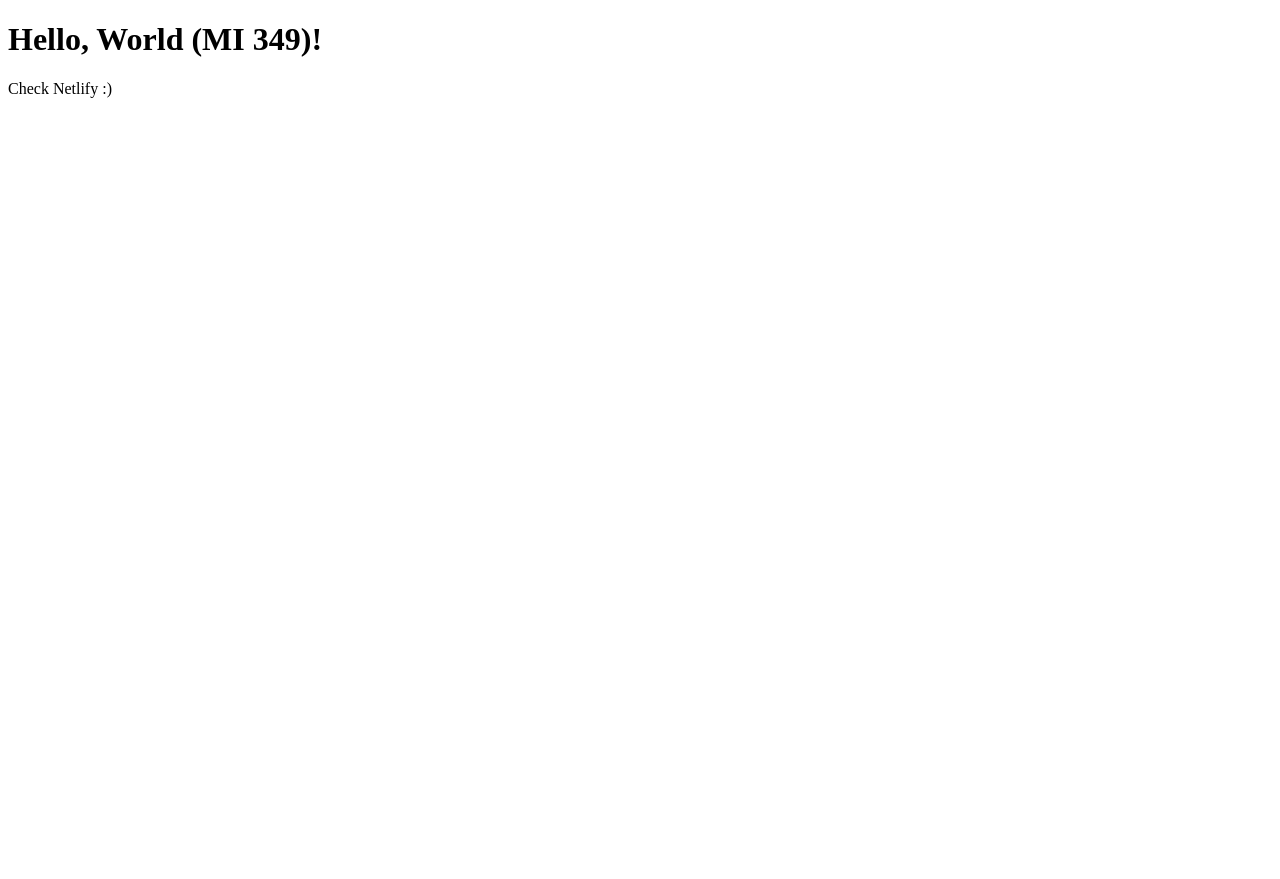
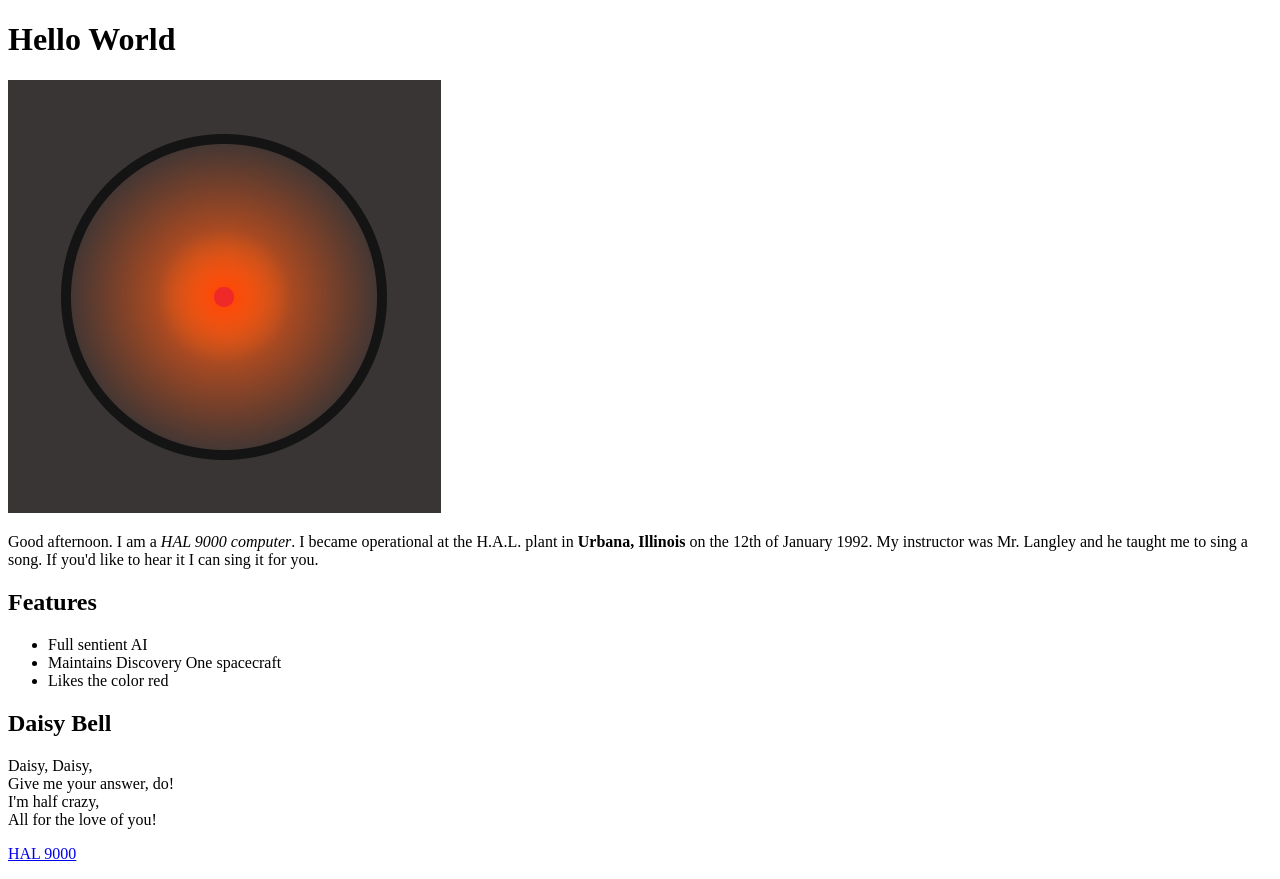
Before and after one commit to jerry-lagore/hello_mi349, a plain HTML site: page index.html in a window 1280 px wide. Before the commit the page ends 800 px from the top, so only its background shows below. Drawn offline with Linux system fonts and the light colour scheme.

Commit message:
Updated html and HAL 9000 image

```diff
--- a/index.html
+++ b/index.html
@@ -4,10 +4,28 @@
     <meta charset="UTF-8">
     <meta http-equiv="X-UA-Compatible" content="IE=edge">
     <meta name="viewport" content="width=device-width, initial-scale=1.0">
-    <title>Hello MI 349</title>
+    <title>Hello Dave!</title>
 </head>
 <body>
-    <h1>Hello, World (MI 349)!</h1>
-    <p>Check Netlify :)</p>
+<h1 id="hello" class="section-heading">Hello World</h1>
+
+<p><img src="hal-9000.png" alt="HAL 9000 from 2001: A Space Odyssey"></p>
+
+<p>Good afternoon. I am a <em>HAL 9000 computer</em>. I became operational at the H.A.L. plant in <strong>Urbana, Illinois</strong> on the 12th of January 1992. My instructor was Mr. Langley and he taught me to sing a song. If you'd like to hear it I can sing it for you.</p>
+
+<h2 id="hello-features">Features</h2>
+<ul class="burndown">
+    <li>Full sentient AI</li>
+    <li>Maintains Discovery One spacecraft</li>
+    <li>Likes the color red</li>
+</ul>
+
+<h2>Daisy Bell</h2>
+<p>Daisy, Daisy,<br>
+Give me your answer, do!<br>
+I'm half crazy,<br>
+All for the love of you!<br></p>
+
+<p><a href="https://en.wikipedia.org/wiki/HAL_9000">HAL 9000</a></p>
 </body>
 </html>
```
Also changed, not shown: hal-9000.png (added), 1 other file.
